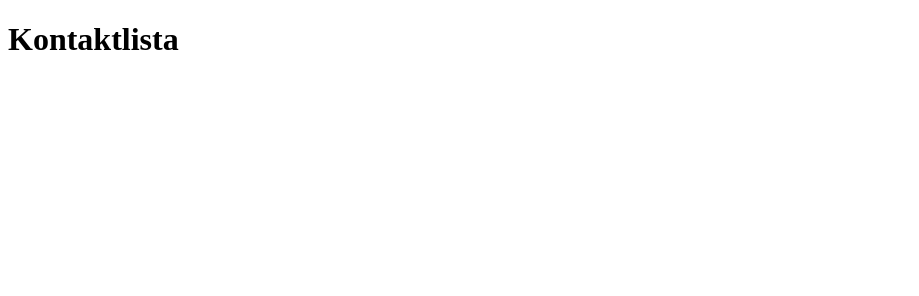
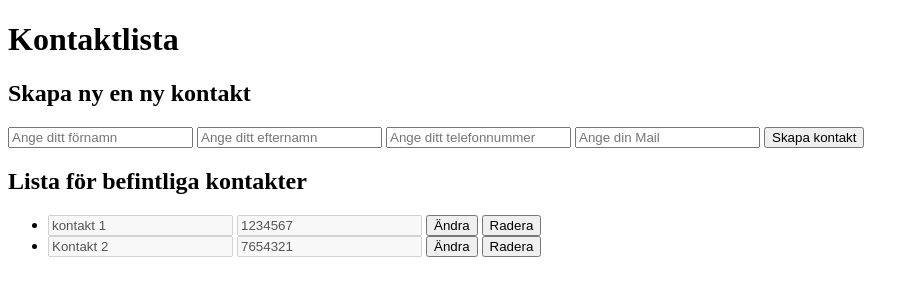
Before and after one commit to ogge2319/kontaktlista-app, a plain HTML site: page kontaktlista-app/index.html in a window 1280 px wide. Shown: the whole page, without its empty margins (0-919 px from the left). Drawn offline with Linux system fonts and the light colour scheme.

Commit message:
Struktur för html
Uppdaterat html struktur

```diff
--- a/kontaktlista-app/index.html
+++ b/kontaktlista-app/index.html
@@ -1,5 +1,6 @@
 <!DOCTYPE html>
 <html lang="en">
+
 <head>
     <meta charset="UTF-8">
     <meta name="viewport" content="width=device-width, initial-scale=1.0">
@@ -7,7 +8,45 @@
     <link rel="stylesheet" href="style.css">
     <script src="main.js"></script>
 </head>
+
 <body>
     <h1>Kontaktlista</h1>
+    <h2 class="skapaKontaktHeader">Skapa ny en ny kontakt</h2>
+
+    <div class="nyKontakt">
+        <label for="förnamn"></label>
+        <input type="text" id="förnamn" placeholder="Ange ditt förnamn">
+
+        <label for="efternamn"></label>
+        <input type="text" id="efternamn" placeholder="Ange ditt efternamn">
+
+        <label for="Telefon"></label>
+        <input type="tel" id="telefon" placeholder="Ange ditt telefonnummer">
+
+        <label for="email"></label>
+        <input type="email" id="email" placeholder="Ange din Mail">
+
+        <button id="skapaKontakt">Skapa kontakt</button>
+    </div>
+
+    <div class="kontaktLista">
+        <h2 class="kontaktListaHeader">Lista för befintliga kontakter</h2>
+        <ul class="kontakt-lista">
+            <li class="kontakt-item">
+                <input type="text" class="kontakt-namn" value="kontakt 1" disabled>
+                <input type="text" class="kontakt-telefon" value="1234567" disabled>
+                <button class="ändra-kontakt">Ändra</button>
+                <button class="radera-kontakt">Radera</button>
+            </li>
+            <li class="kontakt-item">
+                <input type="text" class="kontakt-namn" value="Kontakt 2" disabled>
+                <input type="text" class="kontakt-telefon" value="7654321" disabled>
+                <button class="ändra-kontakt">Ändra</button>
+                <button class="radera-kontakt">Radera</button>
+        </ul>
+
+    </div>
+
 </body>
+
 </html>
```
